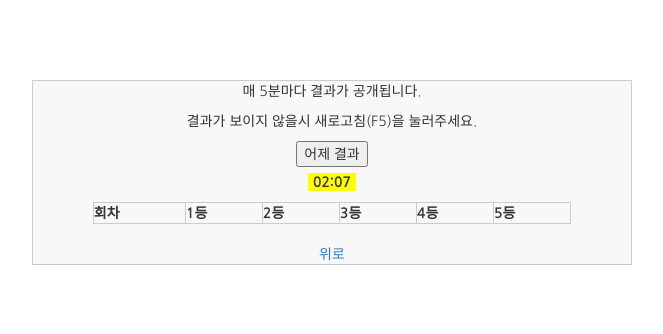
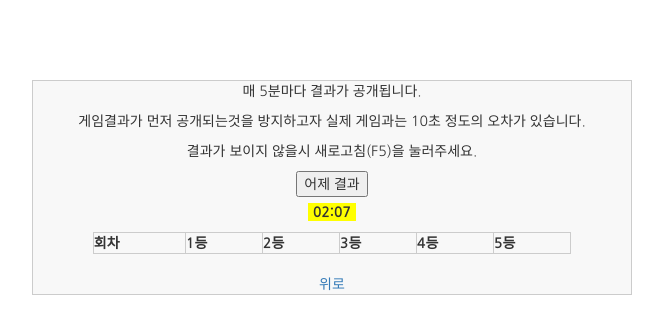
Before and after one commit to jwlee87/WCMprojects, a Java web app: page /resources/views/game/runListT.jsp in a window 1280 px wide. Shown: the top 334 px of the page, without its empty margins (308-971 px from the left). Run offline with Spring Boot 4, a stand-in JSP engine, Linux system fonts and the light colour scheme; the template is opened without the code that fills it, so the values that code supplies are empty; the project's own start-up code is not run, and a stand-in starts its controllers and pages; some libraries are stand-ins or nearby versions.

Commit message:
2018-07-20 19:08 break result complete!

```diff
--- a/Community/src/main/webapp/resources/views/game/runListT.jsp
+++ b/Community/src/main/webapp/resources/views/game/runListT.jsp
@@ -36,6 +36,7 @@
 	<section>
 		<div class="result-box">
 			<p>매 5분마다 결과가 공개됩니다.</p>
+			<p>게임결과가 먼저 공개되는것을 방지하고자 실제 게임과는 10초 정도의 오차가 있습니다.</p>
 			<p>결과가 보이지 않을시 새로고침(F5)을 눌러주세요.</p>
 			<button class="stats">어제 결과</button>
 			<div class="countdown">
```
